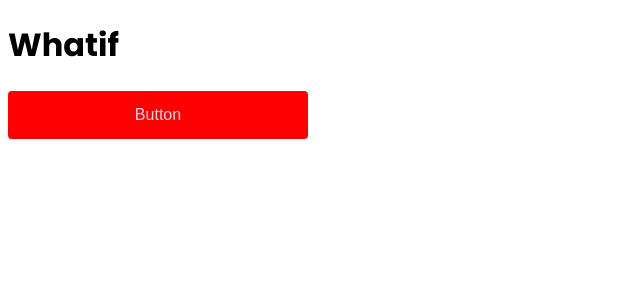
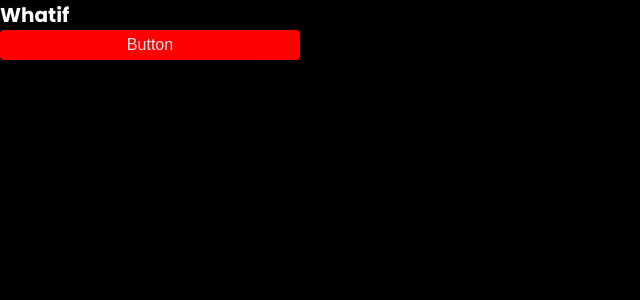
Before and after one commit to ander0308/whatif-next, a Next.js app: page / in a window 1280 px wide. Shown: the top 300 px of the page, without its empty margins (0-640 px from the left). Built offline with nearby package versions, Linux system fonts and the light colour scheme.

Commit message:
feat: styles globals

```diff
--- a/src/pages/_app.js
+++ b/src/pages/_app.js
@@ -1,5 +1,17 @@
+import { Poppins } from 'next/font/google'
+import { globalStyles } from "@/styles/global";
 
+const poppins = Poppins({
+  subsets: ['latin'],
+  weight: ['400', '600', '700']
+})
+
+globalStyles();
 
 export default function App({ Component, pageProps }) {
-  return <Component {...pageProps} />
+  return (
+    <main className={poppins.className}>
+      <Component {...pageProps} />
+    </main>
+  )
 }
--- a/src/pages/index.js
+++ b/src/pages/index.js
@@ -1,12 +1,6 @@
 import Head from 'next/head'
-import { Poppins } from 'next/font/google'
 import Button from '@/components/button'
 import { getCssText } from '@/styles'
-
-const poppins = Poppins({
-  weight: ['400', '600', '700'],
-  subsets: ['latin']
-})
 
 export default function Home() {
   return (
@@ -18,7 +12,7 @@ export default function Home() {
         <link rel="icon" href="/favicon.ico" />
         <style id='stitches' dangerouslySetInnerHTML={{__html: getCssText()}}></style>
       </Head>
-      <main className={poppins.className}>
+      <main>
         <h1>Whatif</h1>
         <Button />
       </main>
--- /dev/null
+++ b/src/styles/global.js
@@ -0,0 +1,24 @@
+import { globalCss, styled } from './index'
+
+export const globalStyles = globalCss({
+  "*": {
+    padding: 0,
+    margin: 0,
+    boxSizing: "border-box"
+  },
+  html: {
+    fontSize: "62.5%"
+  },
+  body: {
+    "-webkit-font-smoothing": "antialiased",
+    background: "linear-gradient(119.36deg, #010101 0%, #000000 100%)",
+    color: "$white",
+  },
+  img: {
+    maxWidth: "100%",
+    display: "block"
+  },
+  button: {
+    cursor: "pointer"
+  }
+})
```
